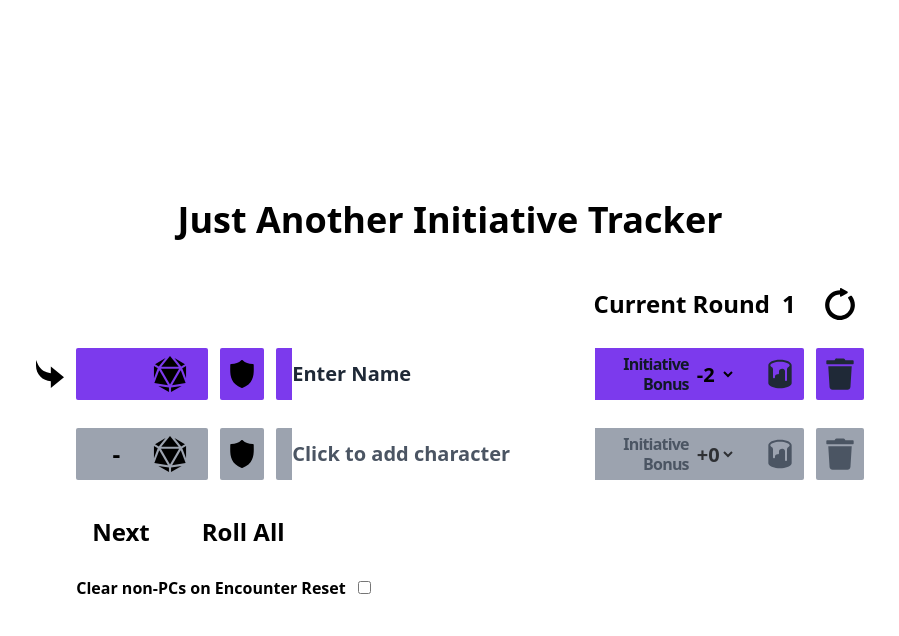
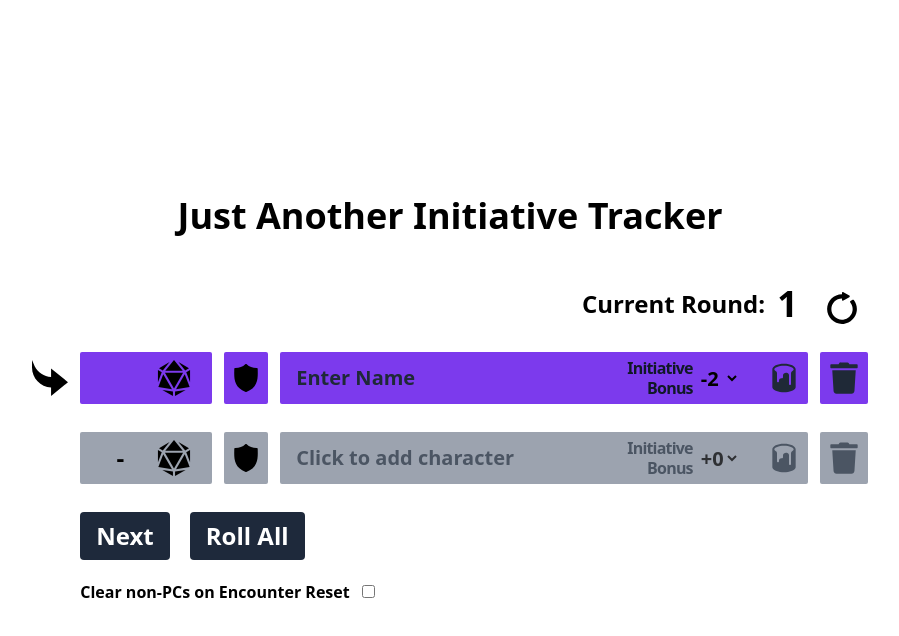
Before and after one commit to JamesPengi/jait, a React (Vite) app: page / in a window 1280 px wide. Both pictures are taken after a click on the button "Start". Shown: the top 636 px of the page, without its empty margins (190-1089 px from the left). Built offline with nearby package versions, Linux system fonts and the light colour scheme.

Commit message:
fix: fixed styles for light mode users

```diff
--- a/src/App.tsx
+++ b/src/App.tsx
@@ -169,10 +169,10 @@ function App() {
             addCharacter();
           }}
         />
-        <div className="pl-10 space-y-5">
+        <div className="pl-12 space-y-5">
           <div className="flex flex-row space-x-5">
             <button
-              className="px-4 py-2 rounded text-2xl dark:bg-white dark:text-black font-bold"
+              className="px-4 py-2 rounded text-2xl bg-slate-800 text-white dark:bg-white dark:text-black font-bold"
               onClick={() =>
                 didTrackerStart ? advanceTracker() : setDidTrackerStart(true)
               }
@@ -180,7 +180,7 @@ function App() {
               {didTrackerStart ? 'Next' : 'Start'}
             </button>
             <button
-              className="px-4 py-2 rounded text-2xl dark:bg-white dark:text-black font-bold"
+              className="px-4 py-2 rounded text-2xl bg-slate-800 text-white dark:bg-white dark:text-black font-bold"
               onClick={rollAllInitiatives}
             >
               Roll All
--- a/src/components/CharacterRow.tsx
+++ b/src/components/CharacterRow.tsx
@@ -58,8 +58,10 @@ function CharacterRow({
 
   return (
     <div className="flex flex-row space-x-3">
-      <div className="flex flex-row justify-center items-center w-7">
-        {isPlayerTurn && <PlayerTrackerIcon className="h-7 w-7" />}
+      <div className="flex flex-row justify-center items-center w-9">
+        {isPlayerTurn && (
+          <PlayerTrackerIcon className="h-9 w-9 dark:fill-white" />
+        )}
       </div>
       <div className="flex flex-row space-x-3">
         <div
@@ -123,7 +125,7 @@ function CharacterRow({
                 color
               )
             }
-            className="ml-2 font-bold text-xl outline-none text-black placeholder:text-gray-800 dark:bg-transparent"
+            className="ml-2 font-bold text-xl outline-none text-black placeholder:text-gray-800 bg-transparent"
           />
           <div className="flex flex-row space-x-1 items-center justify-center">
             <div className="flex flex-col text-right font-bold text-gray-900 tracking-tighter -space-y-1">
--- a/src/components/CurrentRound.tsx
+++ b/src/components/CurrentRound.tsx
@@ -8,11 +8,11 @@ type Props = {
 function CurrentRound({ round, resetRound }: Props) {
   return (
     <div className="flex flex-row justify-end items-end space-x-7">
-      <div className="flex flex-row space-x-3">
-        <span className="font-bold text-2xl">Current Round</span>
-        <span className="font-bold text-2xl">{round}</span>
+      <div className="flex flex-row items-center space-x-3">
+        <span className="font-bold text-2xl">Current Round:</span>
+        <span className="font-bold text-4xl">{round}</span>
       </div>
-      <button onClick={() => resetRound()} className="pr-2">
+      <button onClick={() => resetRound()} className="pr-2.5">
         <ResetRoundIcon className="h-8 w-8 dark:fill-white" />
       </button>
     </div>
--- a/src/components/NewCharacter.tsx
+++ b/src/components/NewCharacter.tsx
@@ -12,7 +12,7 @@ type Props = {
 function NewCharacter({ addCharacter }: Props) {
   return (
     <div className="flex flex-row space-x-3">
-      <div className="w-7"></div>
+      <div className="w-9"></div>
       <div className="flex flex-row space-x-3">
         <div
           className={`flex flex-row items-center justify-center space-x-4 rounded-sm bg-gray-400 text-black px-5 py-2`}
@@ -32,7 +32,7 @@ function NewCharacter({ addCharacter }: Props) {
             defaultValue={''}
             readOnly
             onClick={() => addCharacter()}
-            className="ml-2 font-bold text-xl outline-none text-black placeholder:text-gray-600 dark:bg-transparent"
+            className="ml-2 font-bold text-xl outline-none text-black placeholder:text-gray-600 bg-transparent"
           />
           <div className="flex flex-row space-x-1 items-center justify-center">
             <div className="flex flex-col text-right font-bold text-gray-600 tracking-tighter -space-y-1">
```
